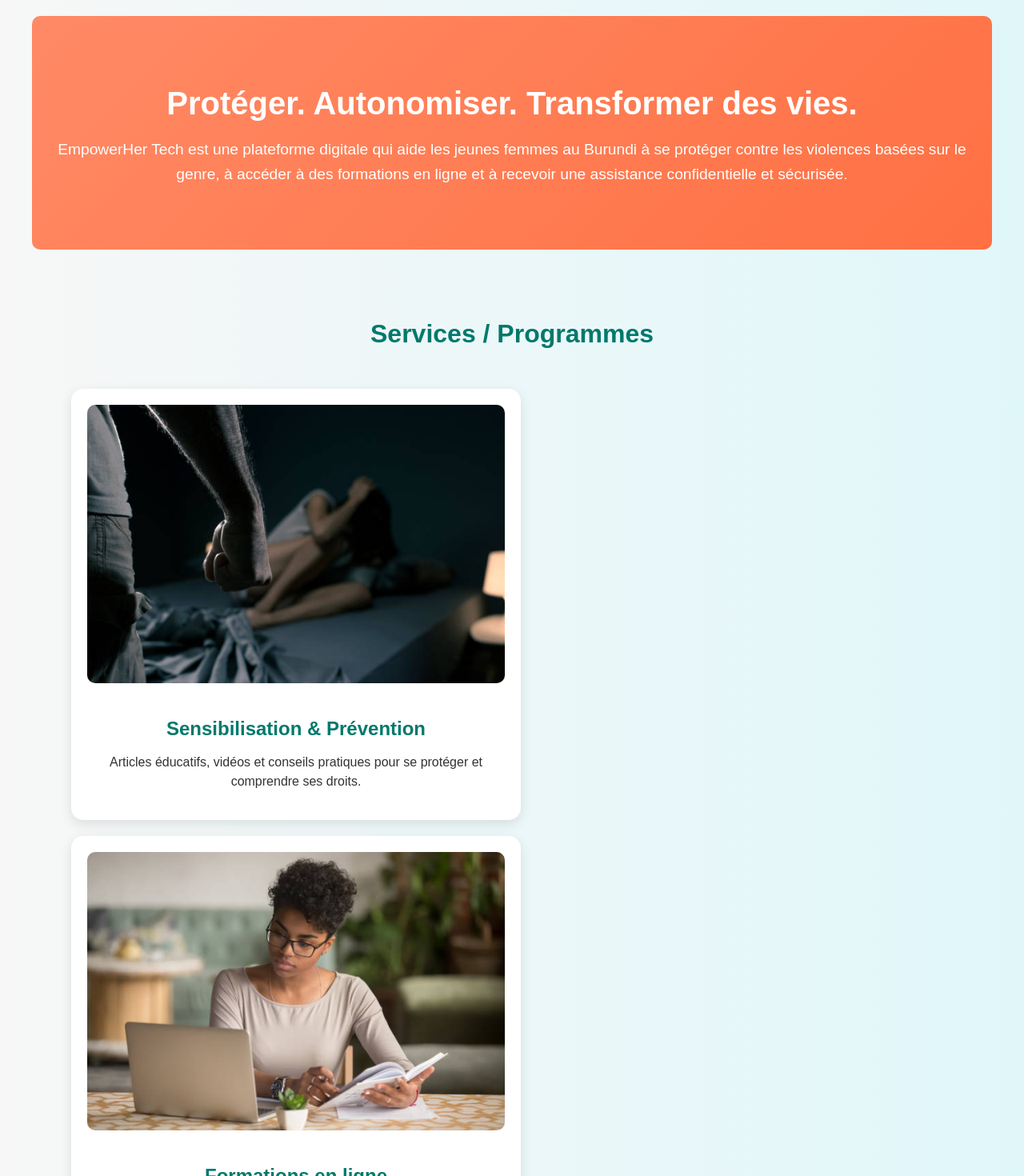
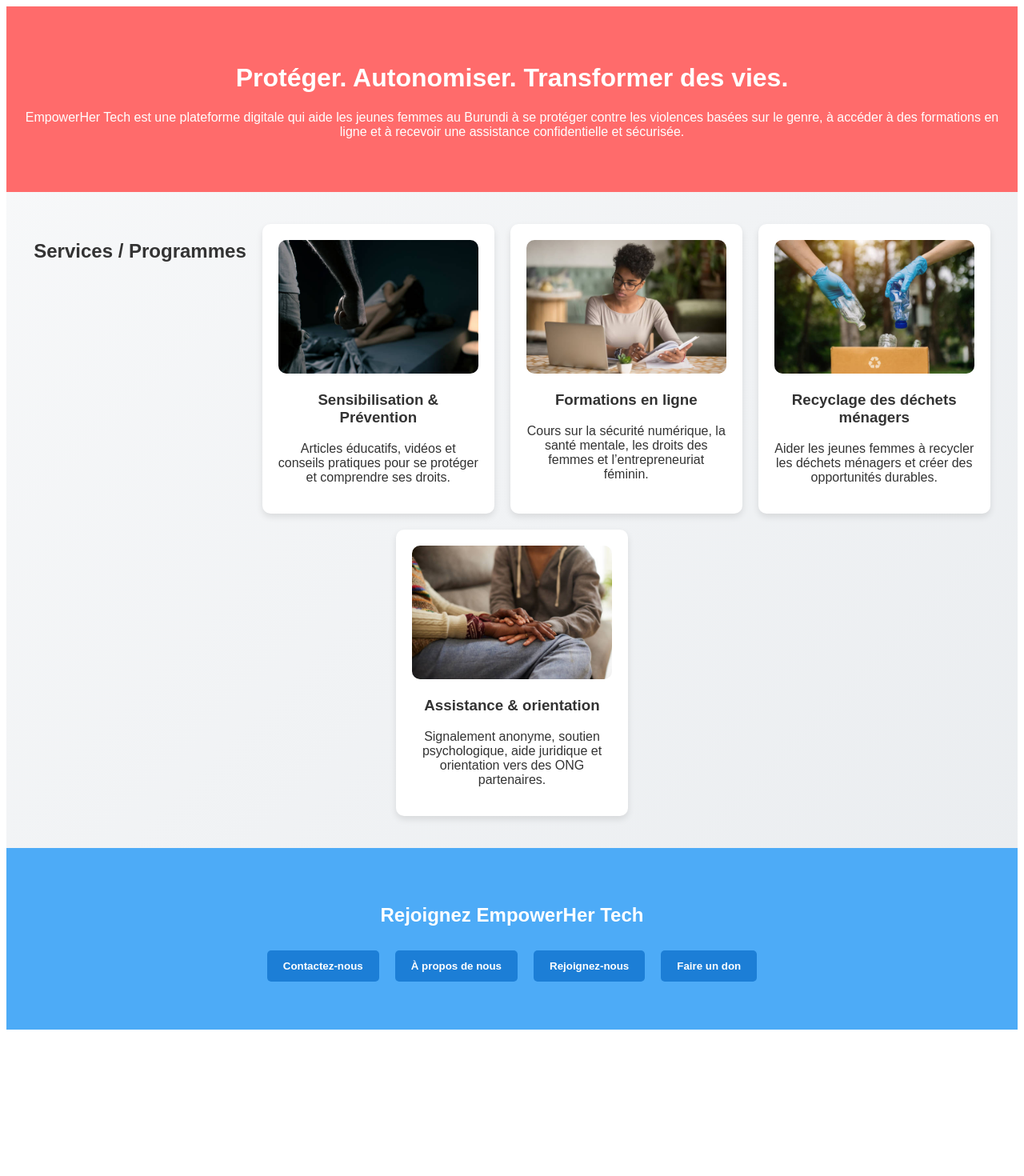
Before and after one commit to vanboi1/empower-her-tech, a React (Vite) app: page / in a window 1280 px wide. Shown: the top 1470 px of the page at 80% size. After the commit the page ends 1295 px from the top, so only its background shows below. Built offline with nearby package versions, Linux system fonts and the light colour scheme.

Commit message:
Update App.css

```diff
--- a/src/App.css
+++ b/src/App.css
@@ -1,89 +1,58 @@
-/* Styles globaux */
-body {
+.App {
+  font-family: Arial, sans-serif;
+  background: linear-gradient(to bottom right, #f8f9fa, #e9ecef);
+  color: #333;
+  padding: 0;
   margin: 0;
-  font-family: 'Arial', sans-serif;
-  background: linear-gradient(to right, #f7f7f7, #e0f7fa);
-  color: #333;
 }
 
-.App {
-  max-width: 1200px;
-  margin: 0 auto;
-  padding: 20px;
+.header {
+  text-align: center;
+  padding: 50px 20px;
+  background-color: #ff6b6b;
+  color: white;
 }
 
-/* Header */
-header {
-  text-align: center;
-  padding: 60px 20px;
-  background: linear-gradient(135deg, #ff8a65, #ff7043);
-  color: white;
-  border-radius: 10px;
-  margin-bottom: 40px;
+.services {
+  display: flex;
+  flex-wrap: wrap;
+  justify-content: center;
+  gap: 20px;
+  padding: 40px 20px;
 }
 
-header h1 {
-  font-size: 2.5rem;
-  margin-bottom: 20px;
-}
-
-header p {
-  font-size: 1.2rem;
-  line-height: 1.6;
-}
-
-/* Section Services */
-section {
+.service {
+  background-color: white;
+  border-radius: 10px;
   padding: 20px;
-}
-
-section h2 {
+  width: 250px;
   text-align: center;
-  margin-bottom: 40px;
-  font-size: 2rem;
-  color: #00796b;
-}
-
-/* Cards services */
-.service {
-  display: inline-block;
-  width: 45%;
-  margin: 10px 2.5%;
-  background: white;
-  border-radius: 15px;
-  box-shadow: 0px 5px 15px rgba(0,0,0,0.1);
-  text-align: center;
-  padding: 20px;
-  transition: transform 0.3s ease;
+  box-shadow: 0 4px 8px rgba(0,0,0,0.1);
 }
 
 .service img {
-  max-width: 100%;
+  width: 100%;
   border-radius: 10px;
-  margin-bottom: 15px;
 }
 
-.service h3 {
-  font-size: 1.5rem;
-  margin-bottom: 10px;
-  color: #00796b;
+.cta {
+  text-align: center;
+  padding: 50px 20px;
+  background-color: #4dabf7;
+  color: white;
 }
 
-.service p {
-  font-size: 1rem;
-  line-height: 1.5;
+.cta-buttons button {
+  margin: 10px;
+  padding: 12px 20px;
+  border: none;
+  border-radius: 5px;
+  background-color: #1c7ed6;
+  color: white;
+  cursor: pointer;
+  font-weight: bold;
 }
 
-/* Hover effet */
-.service:hover {
-  transform: translateY(-10px);
-  box-shadow: 0px 10px 20px rgba(0,0,0,0.2);
+.cta-buttons button:hover {
+  background-color: #1971c2;
 }
-
-/* Responsive */
-@media (max-width: 768px) {
-  .service {
-    width: 100%;
-    margin: 10px 0;
-  }
-}
```
